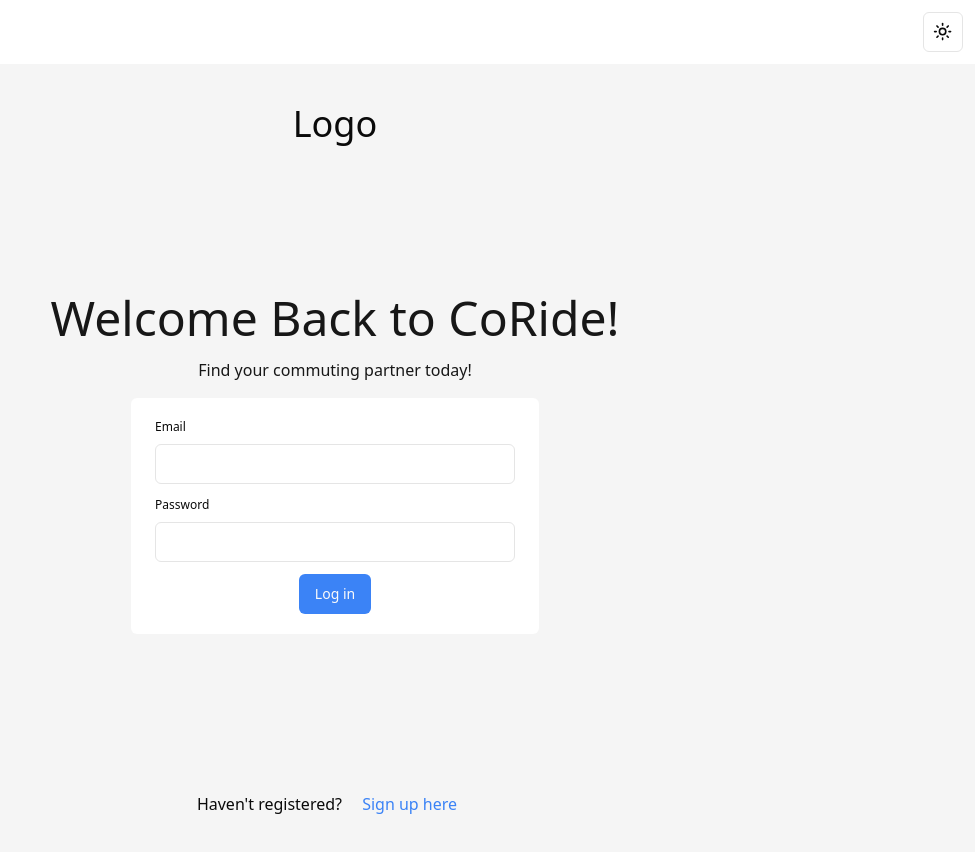
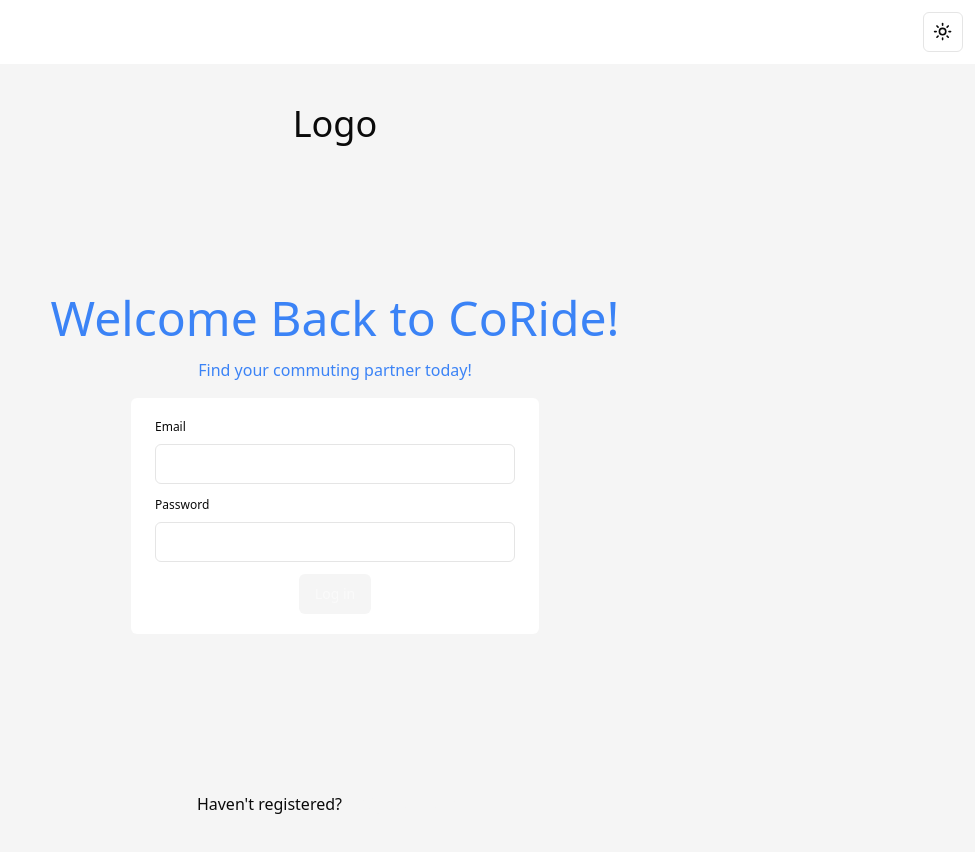
Before and after one commit to joshua-rdrgz/transporthacks, a Next.js app in the folder packages/client/: page /login in a window 1280 px wide. Shown: the top 852 px of the page, without its empty margins (305-1280 px from the left). Built offline with nearby package versions, Linux system fonts and the light colour scheme.

Commit message:
switch primary and accent

```diff
--- a/packages/client/src/app/globals.css
+++ b/packages/client/src/app/globals.css
@@ -19,7 +19,7 @@
     --popover: 0 0% 100%;
     --popover-foreground: 0 0% 3.9%;
 
-    --primary: 0 0% 9%;
+    --primary: 217 91.2% 59.8%; /* bg-blue-500 */
     --primary-foreground: 0 0% 98%;
 
     --secondary: 0 0% 96.1%;
@@ -28,7 +28,7 @@
     --muted: 0 0% 89.8%; /* bg-neutral-200 */
     --muted-foreground: 0 0% 45.1%;
 
-    --accent: 217 91.2% 59.8%; /* bg-blue-500 */
+    --accent: 0 0% 96.1%;
     --accent-foreground: 0 0% 98%;
 
     --destructive: 0 84.2% 60.2%;
@@ -51,7 +51,7 @@
     --popover: 0 0% 3.9%;
     --popover-foreground: 0 0% 98%;
 
-    --primary: 0 0% 98%;
+    --primary: 221 83.2% 53.3%; /* bg-blue-600 */
     --primary-foreground: 0 0% 9%;
 
     --secondary: 0 0% 14.9%;
@@ -60,7 +60,7 @@
     --muted: 0 0% 25.1%; /* bg-neutral-700 */
     --muted-foreground: 0 0% 63.9%;
 
-    --accent: 221 83.2% 53.3%; /* bg-blue-600 */
+    --accent: 0 0% 14.9%;
     --accent-foreground: 0 0% 98%;
 
     --destructive: 0 62.8% 30.6%;
@@ -83,9 +83,9 @@
 
 /* For Active Navlinks */
 .active {
-  background-color: hsl(var(--accent));
+  background-color: hsl(var(--primary));
 }
 
 .active:hover {
-  background-color: hsl(var(--accent) / 0.9) !important;
+  background-color: hsl(var(--primary) / 0.9) !important;
 }
```
